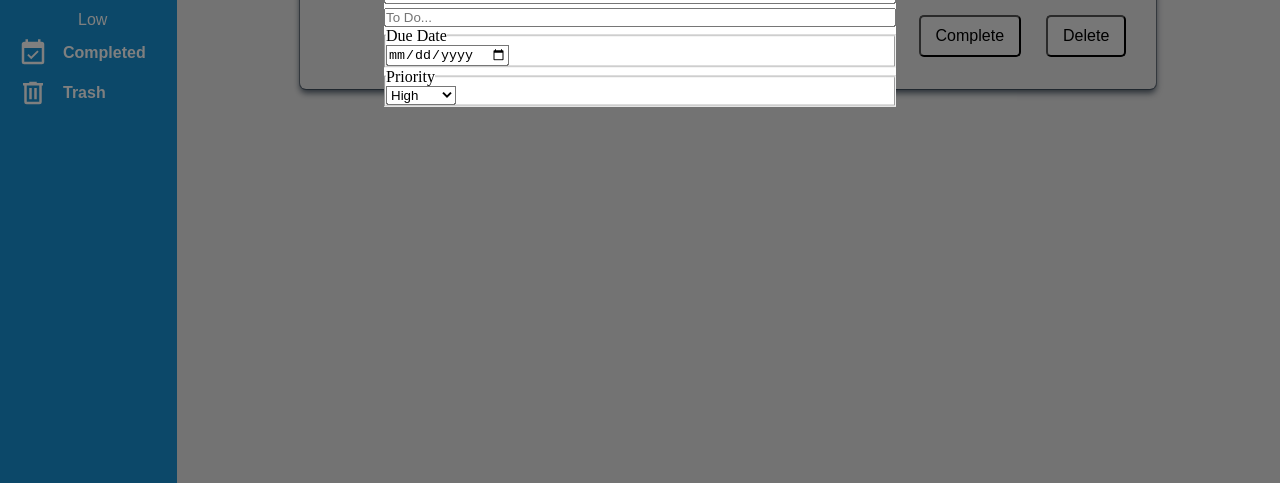
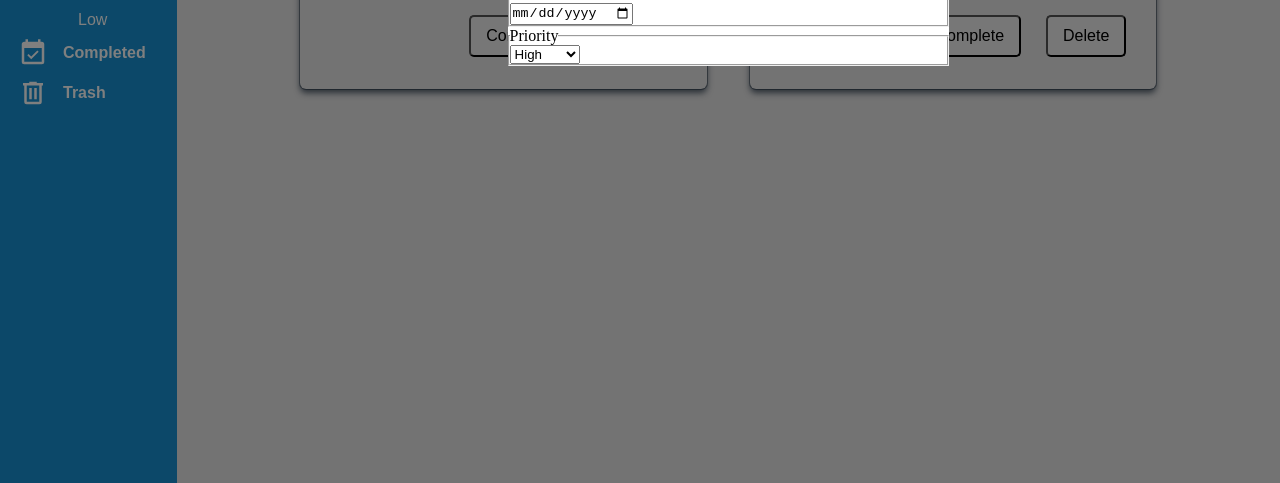
Before and after one commit to AriFarj/to-do-list, a website built with webpack: page src/template.html in a window 1280 px wide. Shown: the part 317-800 px from the top of the page. Built offline with nearby package versions, Linux system fonts and the light colour scheme.

Commit message:
more form styling

```diff
--- a/src/style.css
+++ b/src/style.css
@@ -109,11 +109,10 @@ nav>div {
 }
 
 .task-create-container {
-    position: fixed;
-    top: 25%;
-    left: 50%;
+    position: relative;
+    top: -40%;
     margin: auto;
-    transform: translate(-50%, 50%);
+
     width: 40%;
     z-index: 1;
     background-color: #ffffff;
@@ -127,6 +126,7 @@ nav>div {
 .new-task-header {
     text-align: center;
 }
+
 .input-fields {
     display: flex;
     flex-direction: column;
@@ -134,11 +134,11 @@ nav>div {
 }
 
 .overlay {
-    display:block;
+    display: block;
     position: fixed;
-    top:0;
-    left:0;
-    width:100%;
-    height:100%;
+    top: 0;
+    left: 0;
+    width: 100%;
+    height: 100%;
     background-color: rgba(0, 0, 0, 0.5);
 }
```
Also changed, not shown: src/template.html (+5 -2 lines).
